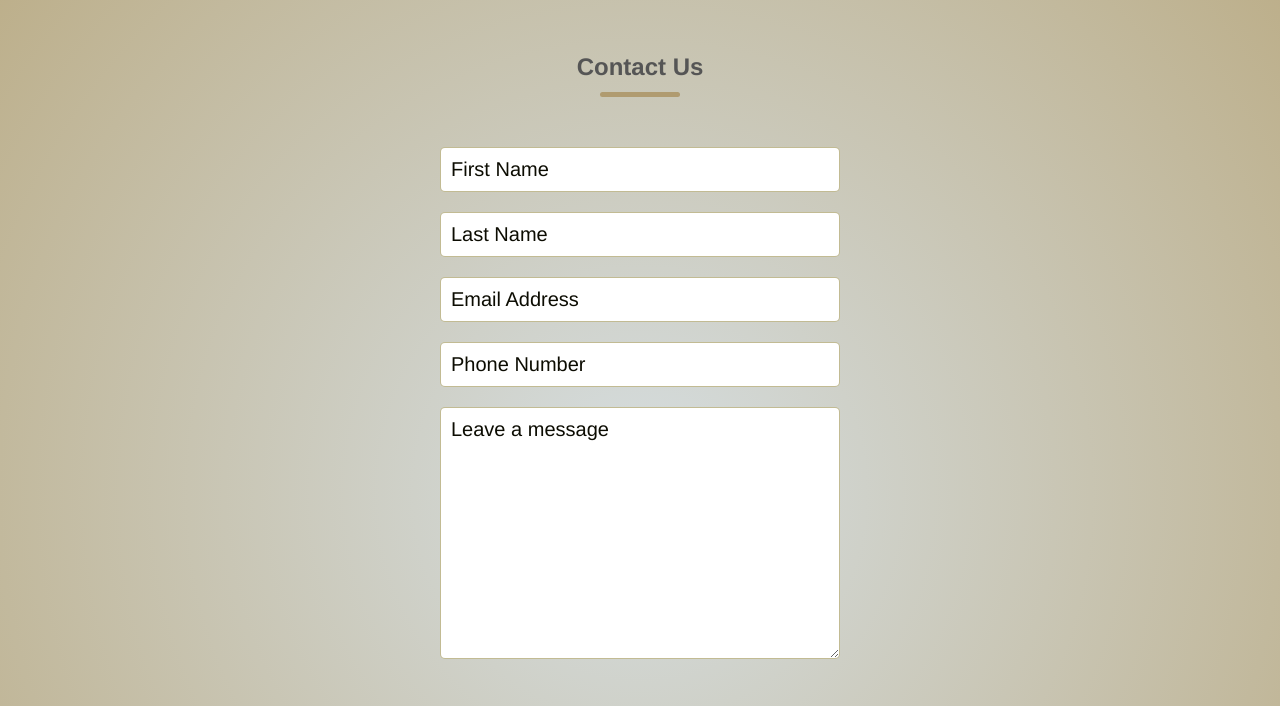
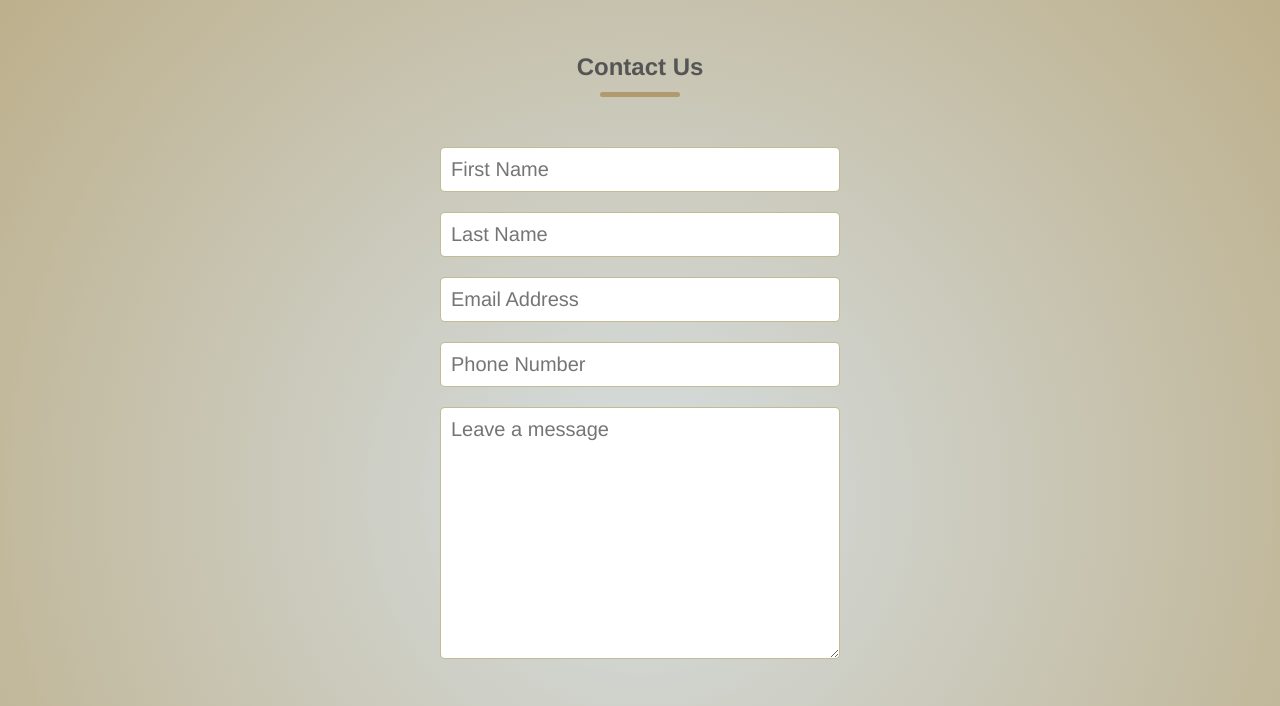
Before and after one commit to Prechy1211/ecommerce-website, a plain HTML site: page contact.html in a window 1280 px wide. Shown: the part 92-798 px from the top of the page. Drawn offline with Linux system fonts and the light colour scheme.

Commit message:
added placeholder to input fields

```diff
--- a/contact.html
+++ b/contact.html
@@ -38,11 +38,11 @@
 	<h2 class="title">Contact Us</h2>
 	<div class="row">
 		<form action="contact.html">
-			<input type="text" value="First Name" name="fstn">
-			<input type="text" value="Last Name" name="lstn">
-			<input type="email" value="Email Address" name="email">
-			<input type="tel" value="Phone Number" name="tel">
-			<textarea name="messages" id="messages" cols="30" rows="10">Leave a message</textarea>
+			<input type="text" placeholder="First Name" name="fstn">
+			<input type="text" placeholder="Last Name" name="lstn">
+			<input type="email" placeholder="Email Address" name="email">
+			<input type="tel" placeholder="Phone Number" name="tel">
+			<textarea name="messages" id="messages" placeholder="Leave a message" cols="30" rows="10"></textarea>
 			<input type="submit" value="Submit" class="btn">
 		</form>
 	</div>
```
